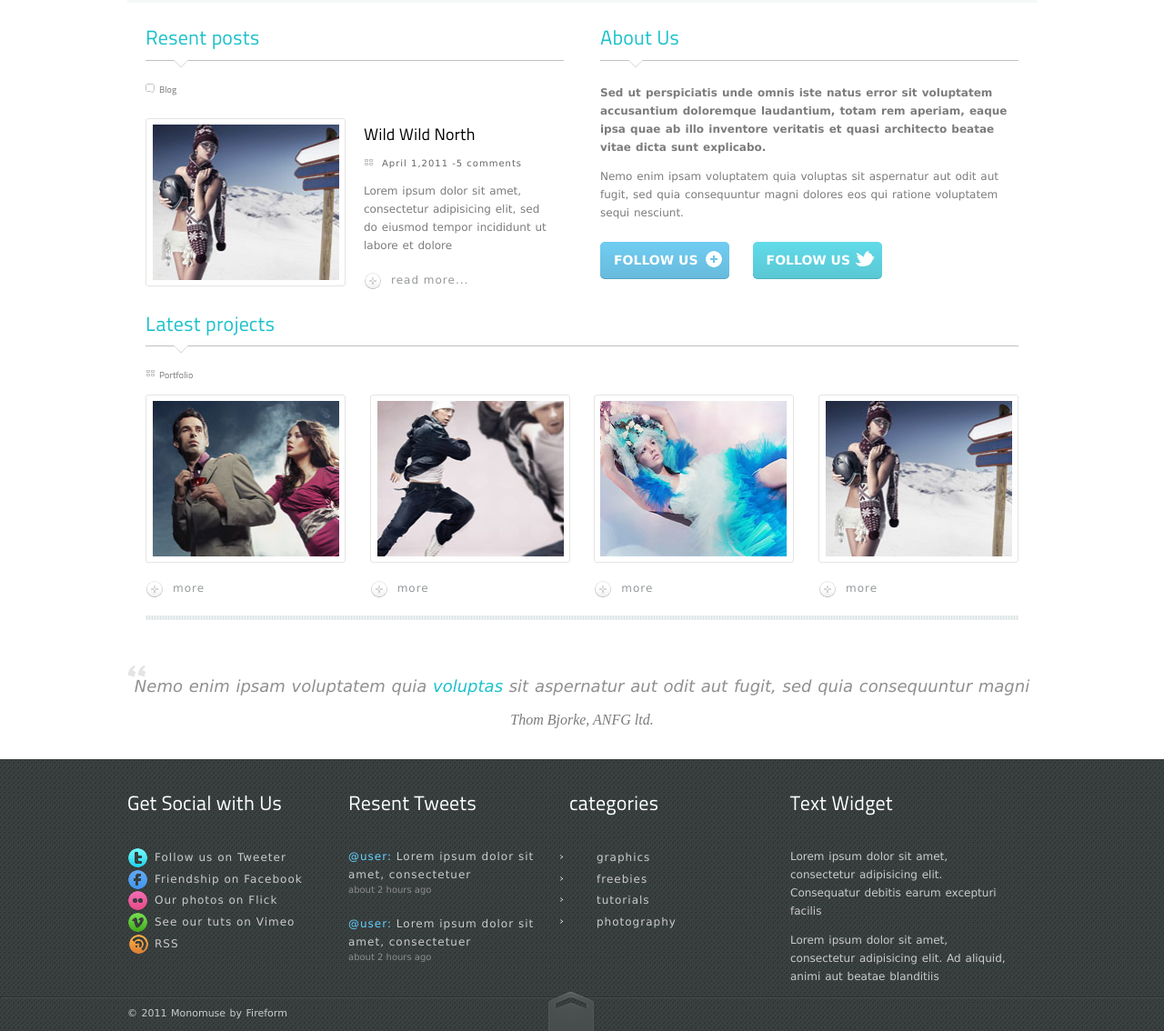
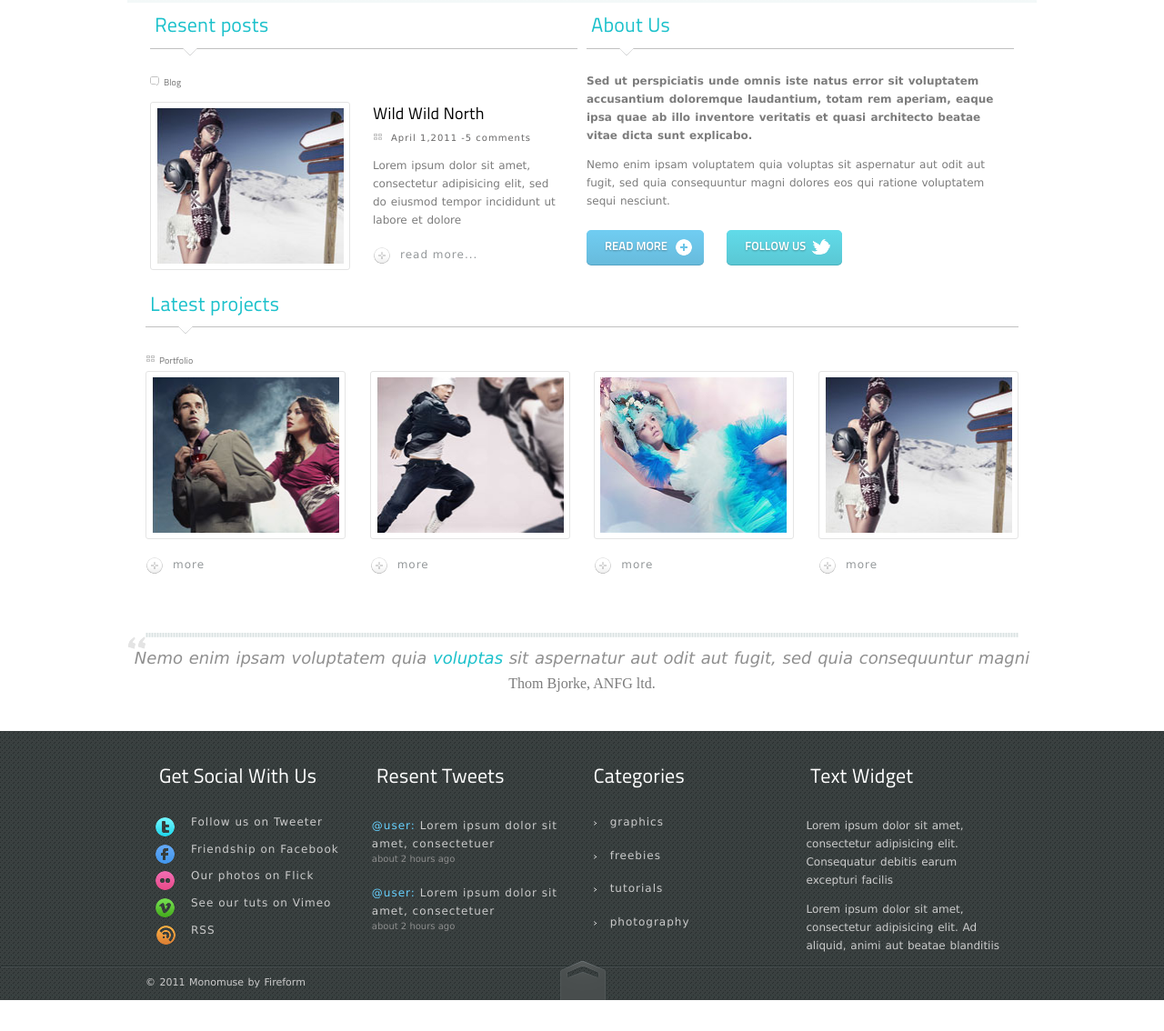
Before and after one commit to brusni4ka/Internship, a plain HTML site: page monomuse/src/index.html in a window 1280 px wide. Shown: the part 740-1874 px from the top of the page at 91% size. After the commit the page ends 1840 px from the top, so only its background shows below. Drawn offline with nearby package versions, Linux system fonts and the light colour scheme.

Commit message:
Fixing footer

```diff
--- a/monomuse/src/css/styles.scss
+++ b/monomuse/src/css/styles.scss
@@ -7,9 +7,19 @@
   src: local('TitilliumText22L-Regular'), url('../fonts/TitilliumText22L003.woff') format('woff');
 }
 
+
+@font-face {
+  font-family: 'TitilliumText22L-Bold';
+  font-style: normal;
+  font-weight: normal;
+  src: local('TitilliumText22L-Bold'), url('../fonts/TitilliumText22L005.woff') format('woff');
+}
+
+
 $basic-fonts: Verdana, Geneva, sans-serif;
 $btn-fonts: Arial, Helvetica, sans-serif;
 $special-font: 'TitilliumText22L-Regular';
+$btn-special-font: 'TitilliumText22L-Bold';
 $basic-font-color: #7c7c7c;
 
 /***BASIC STYLES***/
@@ -45,7 +55,7 @@ h1 {
 h3 {
   font-size: 22px;
   margin: 0 0 25px 0;
-  padding: 9px 0;
+  padding: 10px 5px;
   color: #1cc1cb;
   border-bottom: 1px solid #c1c1c1;
   position: relative;
@@ -57,7 +67,7 @@ h3 {
     position: absolute;
     background: url(../images/triangle.png) no-repeat;
     bottom: -8px;
-    left: 30px;
+    left: 35px;
   }
 
 }
@@ -72,7 +82,7 @@ h4 {
 h5 {
   font-size: 18px;
   color: #000;
-  margin: 10px 0;
+  margin: 5px 0;
 }
 
 p {
@@ -118,7 +128,8 @@ img {
   color: #757575;
   font-size: 10px;
   position: relative;
-  margin: 15px 0;
+  margin: 0;
+  padding: 5px 0;
 }
 
 .ico-tiny {
@@ -195,9 +206,15 @@ img {
   clear: both;
 }
 
-.inner-wrap {
+.container {
   max-width: 1000px;
   margin: 0 auto;
+}
+
+
+//additional inner padding
+.inner-wrap {
+  padding: 0 20px;
 }
 
 /***MAIN STYLES***/
@@ -447,6 +464,7 @@ img {
         }
       }
 
+      /*Info Block*/
       .info {
         display: flex;
         justify-content: space-between;
@@ -484,9 +502,6 @@ img {
 
 
 
-      .container {
-        padding: 20px;
-
         .block-img {
           width: 220px;
           border: 1px solid #e4e4e4;
@@ -494,12 +509,15 @@ img {
           height: 185px;
           padding: 6px;
         }
+
         .duos-blocks {
           display: flex;
           justify-content: space-between;
 
           .block {
-            max-width: 460px;
+            max-width: 480px;
+            padding: 5px;
+
             article {
               img {
                 float: left;
@@ -508,7 +526,7 @@ img {
               .article-body {
                 float: left;
                 width: 50%;
-                padding-left: 20px;
+                padding-left: 25px;
 
                 .time {
                   position: relative;
@@ -542,41 +560,37 @@ img {
                 margin-right: 20px;
                 border-radius: 5px;
                 border: 0;
-                padding: 0 35px 0 15px;
-                line-height: 40px;
+                padding: 0 40px 0 20px;
+                line-height: 38px;
                 color: #fff;
                 text-transform: uppercase;
+                font-family: $btn-special-font;
                 font-weight: bold;
-                font-size: 14px;
+                font-size: 13px;
                 display: inline-block;
                 position: relative;
                 letter-spacing: 0;
+                text-shadow: 0px 1px 2px rgba(2,2,2,0.3);
 
                 /*gradient*/
                 background: rgba(0, 0, 0, 0);
-                background: -moz-linear-gradient(top, rgba(0, 0, 0, 0) 0%, rgba(0, 0, 0, 0) 0%, rgba(71, 71, 71, 0) 0%, rgba(44, 44, 44, 0) 0%, rgba(89, 89, 89, 0) 0%, rgba(102, 102, 102, 0) 0%, rgba(19, 19, 19, 0) 0%, rgba(28, 28, 28, 0.1) 100%);
-                background: -webkit-gradient(left top, left bottom, color-stop(0%, rgba(0, 0, 0, 0)), color-stop(0%, rgba(0, 0, 0, 0)), color-stop(0%, rgba(71, 71, 71, 0)), color-stop(0%, rgba(44, 44, 44, 0)), color-stop(0%, rgba(89, 89, 89, 0)), color-stop(0%, rgba(102, 102, 102, 0)), color-stop(0%, rgba(19, 19, 19, 0)), color-stop(100%, rgba(28, 28, 28, 0.1)));
-                background: -webkit-linear-gradient(top, rgba(0, 0, 0, 0) 0%, rgba(0, 0, 0, 0) 0%, rgba(71, 71, 71, 0) 0%, rgba(44, 44, 44, 0) 0%, rgba(89, 89, 89, 0) 0%, rgba(102, 102, 102, 0) 0%, rgba(19, 19, 19, 0) 0%, rgba(28, 28, 28, 0.1) 100%);
-                background: -o-linear-gradient(top, rgba(0, 0, 0, 0) 0%, rgba(0, 0, 0, 0) 0%, rgba(71, 71, 71, 0) 0%, rgba(44, 44, 44, 0) 0%, rgba(89, 89, 89, 0) 0%, rgba(102, 102, 102, 0) 0%, rgba(19, 19, 19, 0) 0%, rgba(28, 28, 28, 0.1) 100%);
-                background: -ms-linear-gradient(top, rgba(0, 0, 0, 0) 0%, rgba(0, 0, 0, 0) 0%, rgba(71, 71, 71, 0) 0%, rgba(44, 44, 44, 0) 0%, rgba(89, 89, 89, 0) 0%, rgba(102, 102, 102, 0) 0%, rgba(19, 19, 19, 0) 0%, rgba(28, 28, 28, 0.1) 100%);
                 background: linear-gradient(to bottom, rgba(0, 0, 0, 0) 0%, rgba(0, 0, 0, 0) 0%, rgba(71, 71, 71, 0) 0%, rgba(44, 44, 44, 0) 0%, rgba(89, 89, 89, 0) 0%, rgba(102, 102, 102, 0) 0%, rgba(19, 19, 19, 0) 0%, rgba(28, 28, 28, 0.1) 100%);
                 filter: progid:DXImageTransform.Microsoft.gradient(startColorstr='#000000', endColorstr='#1c1c1c', GradientType=0);
               }
 
               .tw {
                 background-color: #61dbe9;
-                box-shadow: 0 1px 0px 0px rgba(73, 177, 189, 1);
+                box-shadow: 0 1px 0 0 rgba(73, 177, 189, 1);
                 &:hover {
                   background-color: #68f1ff;
-
                 }
                 &:after {
                   content: '';
                   position: absolute;
                   background: url("../images/btn/tw-btn.png");
-                  width: 22px;
-                  height: 18px;
-                  right: 8px;
+                  width: 21px;
+                  height: 17px;
+                  right: 13px;
                   top: 10px;
                 }
               }
@@ -593,7 +607,7 @@ img {
                   background: url("../images/btn/plus-btn.png");
                   width: 18px;
                   height: 18px;
-                  right: 8px;
+                  right: 13px;
                   top: 10px;
                 }
               }
@@ -603,7 +617,7 @@ img {
         }
         .projects {
           z-index: 10;
-          margin-bottom: 30px;
+          padding-bottom: 45px;
           .projects-holder {
             display: flex;
             justify-content: space-between;
@@ -630,7 +644,7 @@ img {
                 position: absolute;
                 background: url("../images/expand.png");
                 z-index: 100;
-                width: 39px;
+                width: 38px;
                 height: 38px;
                 text-align: center;
                 line-height: 50px;
@@ -652,7 +666,7 @@ img {
           }
 
         }
-      }
+
 
       blockquote {
         margin: 10px 0 30px 0;
@@ -660,9 +674,11 @@ img {
         min-height: 90px;
         text-align: center;
         font-style: italic;
+        line-height: 0px;
         p {
           color: #8f8f8f;
           font-size: 18px;
+          word-spacing: 1px;
         }
 
         span {
@@ -671,6 +687,7 @@ img {
         cite {
           font-family: "Times New Roman", Times, serif;
           font-size: 16px;
+          font-style: normal;
         }
 
         &:before {
@@ -693,19 +710,23 @@ img {
     h3 {
       color: #fff;
       border: none;
+      text-transform: capitalize;
+      margin-bottom: 20px;
       &:after {
         content: none;
-
       }
     }
     a {
       color: #cbcbcb;
     }
     .footer-top > div {
-      float: left;
-      width: 24.3%;
+      width: 235px;
+      padding: 0 10px;
+      display: inline-block;
+      vertical-align: top;
+
       li {
-        padding: 5px 30px;
+        padding: 0 0 16px 40px;
         position: relative;
       }
     }
@@ -758,6 +779,7 @@ img {
         ul {
           li {
             position: relative;
+            padding: 0 0 23px 23px;
 
             &:before {
               content: '';
@@ -766,8 +788,8 @@ img {
               background: url("../images/span.png");
               width: 4px;
               height: 5px;
-              top: 8px;
-              left: -10px;
+              top: 5px;
+              left: 5px;
 
               &:hover:before {
                 left: 4px;
@@ -800,8 +822,9 @@ img {
       position: relative;
       .to-top-btn {
         position: absolute;
+        transform: translateX(-25px);
         bottom: 0;
-        left: 47%;
+        left: 50%;
         background: url("../images/btn/totop-btn.png");
         width: 52px;
         height: 44px;
--- a/monomuse/src/index.html
+++ b/monomuse/src/index.html
@@ -8,7 +8,7 @@
 </head>
 <body>
 <div id="wrap">
-    <div class="inner-wrap">
+    <div class="container">
         <div class="top-bar clearfix">
             <div class="contact-us">
                 <a href="tel:111-01020304"><i class="ico-tiny ico-ph"></i>111-01020304</a>
@@ -73,7 +73,7 @@
     <main id="main">
         <div class="content">
             <div class="top"></div>
-            <div class="inner-wrap">
+            <div class="container">
                 <div class="main-title line-decoration clearfix">
                     <h1>Monomuse is elegant. <span class="darker">Purchase now only </span><span class="blue">$10</span>
                     </h1>
@@ -96,7 +96,7 @@
                             laudantium, totam rem aperiam</p>
                     </div>
                 </div>
-                <div class="container">
+                <div class="inner-wrap">
                     <div class="duos-blocks">
                         <div class="block">
                             <h3>Resent posts</h3>
@@ -127,7 +127,7 @@
                             <p>Nemo enim ipsam voluptatem quia voluptas sit aspernatur aut odit aut fugit, sed quia
                                 consequuntur magni dolores eos qui ratione voluptatem sequi nesciunt.</p>
                             <div class="btn-block">
-                                    <a href="#" class="btn rm">follow us</a>
+                                <a href="#" class="btn rm">read more</a>
                                 <a href="#" class="btn tw">follow us</a>
                             </div>
                         </div>
@@ -190,6 +190,7 @@
     </main>
 
     <footer id="footer">
+        <div class="container">
             <div class="inner-wrap">
                 <div class="footer-top clearfix">
                     <div class="socials">
@@ -243,11 +244,14 @@
                     </div>
                 </div>
             </div>
+        </div>
 
         <div class="footer-bottom">
+            <div class="container">
                 <div class="inner-wrap">
                     <p>&copy; 2011 Monomuse by Fireform</p>
                     <a href="#" title="to top" class="to-top-btn"></a>
+                </div>
             </div>
         </div>
 
```
Also changed, not shown: monomuse/src/css/styles.css, monomuse/src/fonts/TitilliumText22L005.woff (added), 1 other file. Lines whose indentation alone changed are shown as unchanged.
